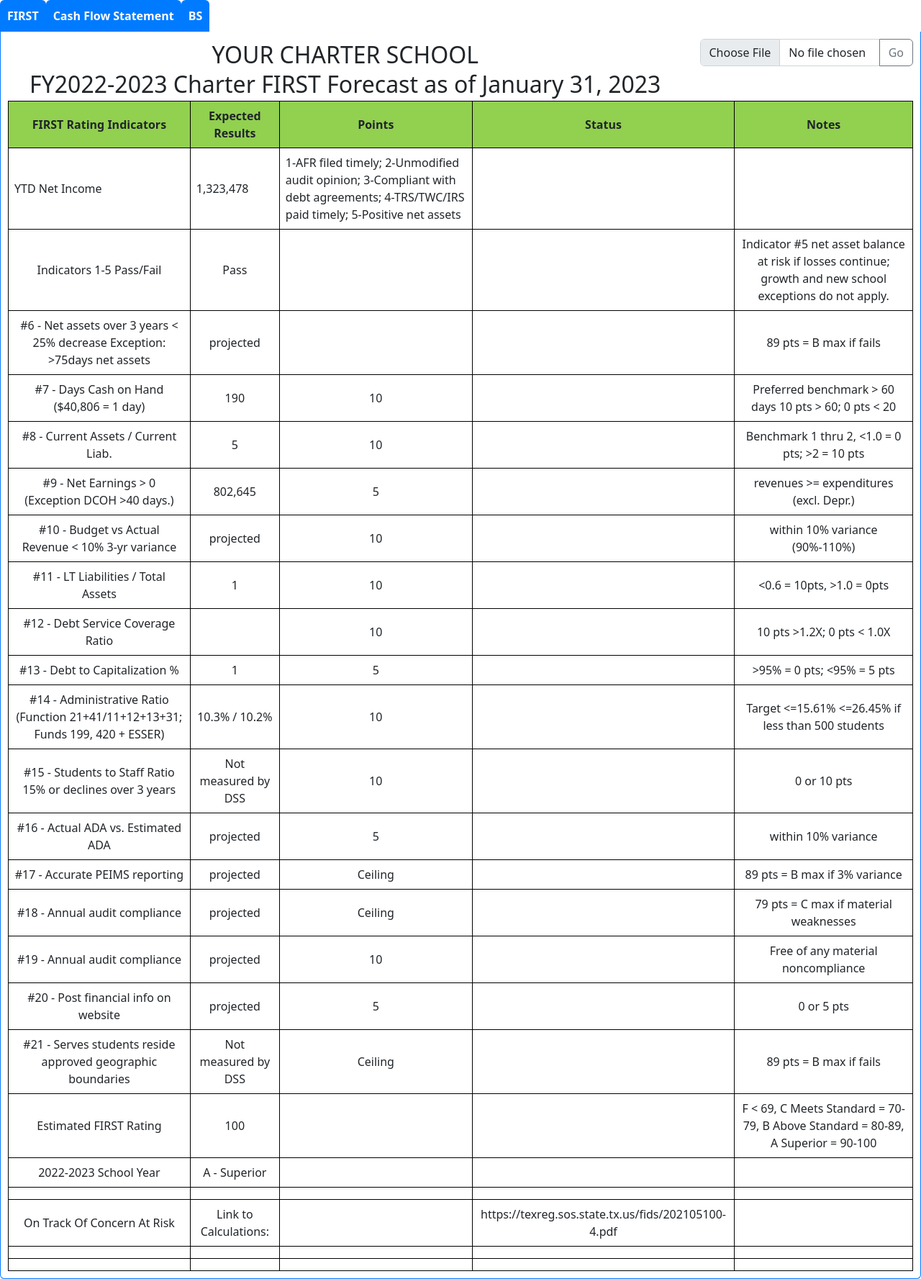
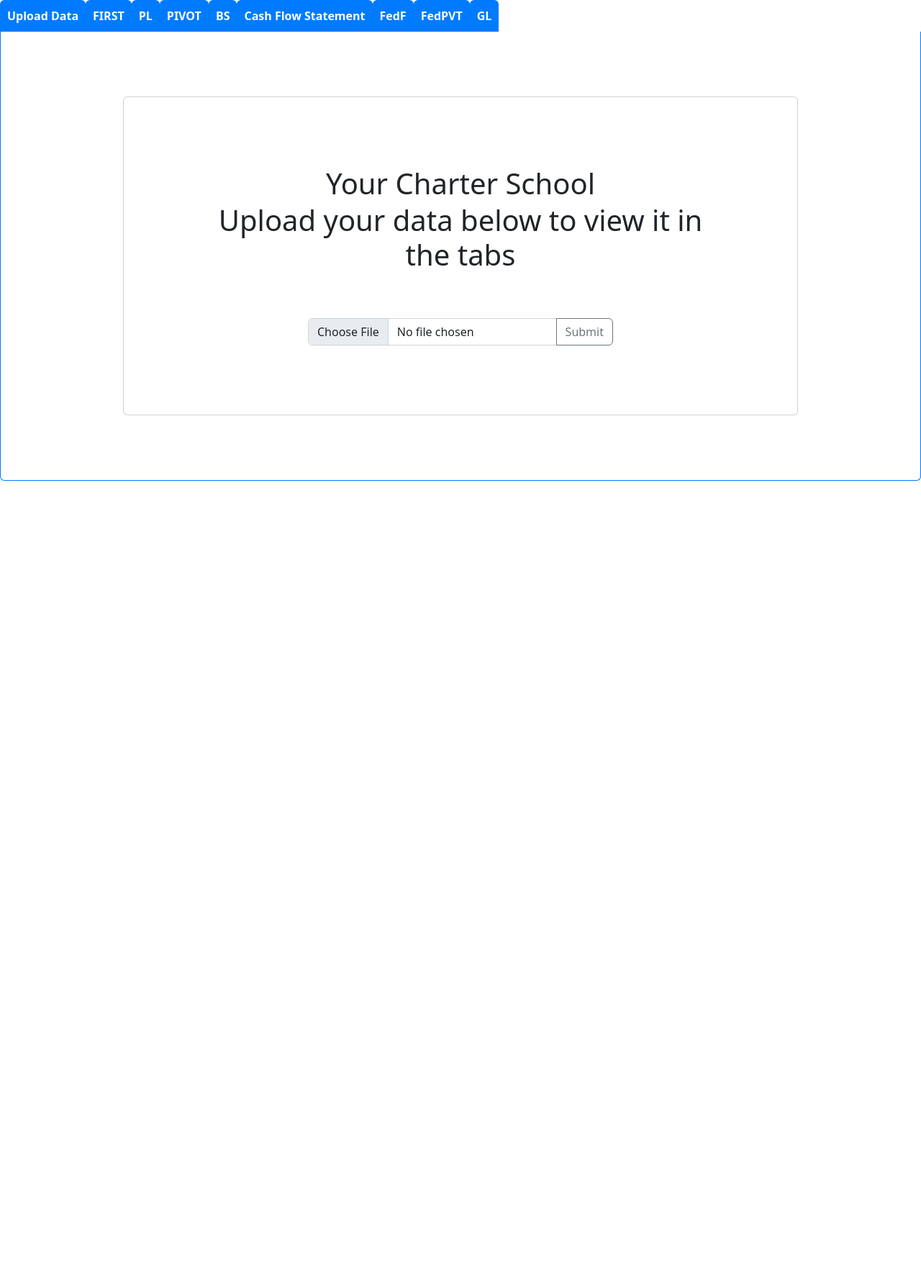
Before and after one commit to jhemp-sys/charter_school, a Django app: page / in a window 1280 px wide. Shown: the whole page at 72% size. After the commit the page ends 668 px from the top, so only its background shows below. Run offline with Django 3.2, Linux system fonts and the light colour scheme; data comes from the database, SQL or seed files in the repository.

Commit message:
Update upload function

```diff
--- a/datareader/templates/base.html
+++ b/datareader/templates/base.html
@@ -8,21 +8,52 @@
     <title>Your Charter School</title>
     <link rel="stylesheet" href="{% static 'css/style.css' %}">
     <link rel="stylesheet" href="https://cdn.jsdelivr.net/npm/bootstrap@5.2.3/dist/css/bootstrap.min.css">
+    <link rel="stylesheet" href="https://cdn.jsdelivr.net/npm/bootstrap-icons@1.10.5/font/bootstrap-icons.css">
 </head>
 <body>
     <div class="excel-tabs">
-        <div class="excel-tab active" onclick="toggleTab(1)">FIRST</div>
-        <div class="excel-tab" onclick="toggleTab(2)">Cash Flow Statement</div>
-        <div class="excel-tab" onclick="toggleTab(3)">BS</div>
+        <div class="excel-tab active" onclick="toggleTab(1)">Upload Data</div>
+        <div class="excel-tab" onclick="toggleTab(2)">FIRST</div>
+        <div class="excel-tab" onclick="toggleTab(3)">PL</div>
+        <div class="excel-tab" onclick="toggleTab(4)">PIVOT</div>
+        <div class="excel-tab" onclick="toggleTab(5)">BS</div>
+        <div class="excel-tab" onclick="toggleTab(6)">Cash Flow Statement</div>
+        <div class="excel-tab" onclick="toggleTab(7)">FedF</div>
+        <div class="excel-tab" onclick="toggleTab(8)">FedPVT</div>
+        <div class="excel-tab" onclick="toggleTab(9)">GL</div>
     </div>
 
     <div class="excel-content active" id="content1">
-        {% include 'FIRST.html' %}
+        {% include 'upload.html' %}
     </div>
+
     <div class="excel-content" id="content2">
+        {% include 'tables/FIRST.html' %}
+    </div>
+    <div class="excel-content" id="content3">
+        {% include 'tables/PL.html' %}
+    </div>
+    <div class="excel-content" id="content4">
+        {% include 'extensions/temp.html' %}
 
     </div>
-    <div class="excel-content" id="content3">
+    <div class="excel-content" id="content5">
+        {% include 'tables/BS.html' %}
+    </div>
+    <div class="excel-content" id="content6">
+        {% include 'extensions/temp.html' %}
+
+    </div>
+    <div class="excel-content" id="content7">
+        {% include 'extensions/temp.html' %}
+
+    </div>
+    <div class="excel-content" id="content8">
+        {% include 'extensions/temp.html' %}
+
+    </div>
+    <div class="excel-content" id="content9">
+        {% include 'extensions/temp.html' %}
 
     </div>
 
--- /dev/null
+++ b/datareader/templates/extensions/temp.html
@@ -0,0 +1,5 @@
+<h1>
+    TEMPORARY UNAVAILBLE
+    <br>
+    Working this page.....
+</h1>
--- /dev/null
+++ b/datareader/templates/tables/BS.html
@@ -0,0 +1,53 @@
+<div class="row  my-4">
+    <div class="col-lg-12">
+        <h2>YOUR CHARTER SCHOOL</h2>
+        <h2>FY2022-2023 Balance Sheet as of January 31, 2023</h2>
+    </div>
+</div>
+
+<table class="dataframe">
+    <thead class="custom-header">
+        <tr style="text-align: center; font-weight: bold;">
+        <td></td>
+        <td></td>
+        <td>FYE 2022<i class="bi bi-plus-square-fill" id="addButton"><i class="bi bi-dash-square-fill" id="minusButton"></i></i></td>
+        <td class="hidden-column">September</td>
+        <td class="hidden-column">October</td>
+        <td class="hidden-column">November</td>
+        <td class="hidden-column">December</td>
+        <td class="hidden-column">January</td>
+        <td class="hidden-column">February</td>
+        <td class="hidden-column">March</td>
+        <td class="hidden-column">April</td>
+        <td class="hidden-column">May</td>
+        <td class="hidden-column">June</td>
+        <td class="hidden-column">July</td>
+        <td class="hidden-column">August</td>
+        <td>FYTD Activity</td>
+        <td>As of January</td>
+        </tr>
+    </thead>
+    <tbody>
+        {% for bs in data.bs %}
+        <tr>
+            <td data-name="{{ bs.titles}}">{{ bs.titles}}</td>
+            <td data-name="{{ bs.extra}}">{{ bs.extra}}</td>
+            <td data-name="{{ bs.fye_year}}">{{ bs.fye_year}}</td>
+            <td data-name="{{ bs.september }}" class="hidden-column">{{ bs.september }}</td>
+            <td data-name="{{ bs.october }}" class="hidden-column"></td>
+            <td data-name="{{ bs.november }}" class="hidden-column"></td>
+            <td data-name="{{ bs.december }}" class="hidden-column"></td>
+            <td data-name="{{ bs.january }}" class="hidden-column"></td>
+            <td data-name="{{ bs.february }}" class="hidden-column"></td>
+            <td data-name="{{ bs.march }}" class="hidden-column">{{ bs.march }}</td>
+            <td data-name="{{ bs.april }}" class="hidden-column">{{ bs.april }}</td>
+            <td data-name="{{ bs.may }}" class="hidden-column">{{ bs.may }}</td>
+            <td data-name="{{ bs.june }}" class="hidden-column">{{ bs.june }}</td>
+            <td data-name="{{ bs.july }}" class="hidden-column">{{ bs.july }}</td>
+            <td data-name="{{ bs.august }}" class="hidden-column">{{ bs.august }}</td>
+            <td data-name="{{ bs.fytd_activity }}">{{ bs.fytd_activity }}</td>
+            <td data-name="{{ bs.as_of_january }}">{{ bs.as_of_january }}</td>
+        </tr>
+        {% endfor %}
+    </tbody>
+</table>
--- a/datareader/templates/FIRST.html
+++ b/datareader/templates/tables/FIRST.html
@@ -1,16 +1,7 @@
-<div class="row">
-    <div class="col-lg-9">
+<div class="row  my-4">
+    <div class="col-lg-12">
         <h2>YOUR CHARTER SCHOOL</h2>
         <h2>FY2022-2023 Charter FIRST Forecast as of January 31, 2023</h2>
-    </div>
-    <div class="col-lg-3">
-        <form method="post" action="{% url 'data_upload' %}" enctype="multipart/form-data">
-            {% csrf_token %}
-            <div class="input-group">
-                <input type="file" name="file" class="form-control" id="inputGroupFile04" aria-describedby="inputGroupFileAddon04" aria-label="Upload" required>
-                <button class="btn btn-outline-secondary" type="submit" id="inputGroupFileAddon04">Go</button>
-            </div>
-        </form>
     </div>
 </div>
 
@@ -25,7 +16,7 @@
         </tr>
     </thead>
     <tbody>
-        {% for entry in data %}
+        {% for entry in data.first %}
         <tr>
             <td>{{ entry.first_ratings }}</td>
             <td>{{ entry.expected_results }}</td>
--- /dev/null
+++ b/datareader/templates/tables/PL.html
@@ -0,0 +1,59 @@
+<div class="row  my-4">
+    <div class="col-lg-12">
+        <h2>YOUR CHARTER SCHOOL</h2>
+        <h2>FY2022-2023 Charter FIRST Forecast as of January 31, 2023</h2>
+    </div>
+</div>
+
+<table class="dataframe">
+    <thead class="custom-header">
+        <tr style="text-align: center; font-weight: bold;">
+        <td></td>
+        <td></td>
+        <td></td>
+        <td>Amende Budget</td>
+        <td>YTD Budget</td>
+        <td>September</td>
+        <td>October</td>
+        <td>November</td>
+        <td>December</td>
+        <td>January</td>
+        <td>February</td>
+        <td>March</td>
+        <td>April</td>
+        <td>May</td>
+        <td>June</td>
+        <td>July</td>
+        <td>August</td>
+        <td>Year-to-Date</td>
+        <td>Variances</td>
+        <td>Var</td>
+        </tr>
+    </thead>
+    <tbody>
+        {% for pl in data.pl %}
+        <tr>
+            <td>{{ pl.numbers }}</td>
+            <td>{{ pl.titles }}</td>
+            <td>{{ pl.extra }}</td>
+            <td>{{ pl.ammended_budget }}</td>
+            <td>{{ pl.ytd_budget }}</td>
+            <td>{{ pl.september }}</td>
+            <td>{{ pl.october }}</td>
+            <td>{{ pl.november }}</td>
+            <td>{{ pl.december }}</td>
+            <td>{{ pl.january }}</td>
+            <td>{{ pl.february }}</td>
+            <td>{{ pl.march }}</td>
+            <td>{{ pl.april }}</td>
+            <td>{{ pl.may }}</td>
+            <td>{{ pl.june }}</td>
+            <td>{{ pl.july }}</td>
+            <td>{{ pl.august }}</td>
+            <td>{{ pl.year_to_date }}</td>
+            <td>{{ pl.variances }}</td>
+            <td>{{ pl.var }}</td>
+        </tr>
+        {% endfor %}
+    </tbody>
+</table>
--- a/datareader/templates/upload.html
+++ b/datareader/templates/upload.html
@@ -1,13 +1,16 @@
-<!DOCTYPE html>
-<html>
-<head>
-    <title>Data Upload</title>
-</head>
-<body>
-    <form method="post" enctype="multipart/form-data">
-        {% csrf_token %}
-        <input type="file" name="file" required>
-        <button type="submit">Upload</button>
-    </form>
-</body>
-</html>
+
+<div class="card">
+    <div class="card-body">
+        <div class="head-container">
+            <h1>Your Charter School</h1>
+            <h1>Upload your data below to view it in the tabs</h1>
+            <form method="post" action="{% url 'data_upload' %}" class="form-upload" enctype="multipart/form-data">
+                {% csrf_token %}
+                <div class="input-group">
+                    <input type="file" name="file" class="form-control" id="inputGroupFile04" aria-describedby="inputGroupFileAddon04" aria-label="Upload" required>
+                    <button class="btn btn-outline-secondary" type="submit" id="inputGroupFileAddon04">Submit</button>
+                </div>
+            </form>
+        </div>
+    </div>
+</div>
--- a/datareader/views.py
+++ b/datareader/views.py
@@ -2,7 +2,7 @@ import os
 from django.conf import settings
 from django.shortcuts import render
 from django.views import View
-from datareader.models import Datas
+from datareader.models import First, BS, PL
 import pandas as pd
 import numpy as np
 from datetime import datetime
@@ -11,46 +11,147 @@ from django.shortcuts import redirect
 
 
 def main(request):
-    data = Datas.objects.all()
+    first_data = First.objects.all()
+    bs_data = BS.objects.all()
+    pl_data = PL.objects.all()
+    data = {
+        "first": first_data,
+        "bs":bs_data,
+        "pl":pl_data
+    }
     return render(request, 'base.html', {"data":data})
 
 def upload(request):
-    return render(request, 'upload.html')
+    file_upload = request.FILES['file']
 
-def first(request):
-    data = Datas.objects.all()
-    return render(request, 'FIRST.html', {'data': data})
+    first_post(file_upload, "FIRST")
+    pl_post(file_upload,"PL")
+    bs_post(file_upload, "BS")
+    return redirect("main")
 
-
-def post(request):
-    file = request.FILES['file']
+def first_post(file, sheetname):
+    now = datetime.now()
+    record_date = now.strftime("%m-%d-%Y")
+    record_dir = os.path.join(settings.MEDIA_ROOT, f"Record-{record_date}")
+    os.makedirs(record_dir, exist_ok=True)
 
     # Save previous data to a file
-    previous_data = Datas.objects.all()
+    previous_data = First.objects.all()
     if previous_data.exists():
         previous_data_values = previous_data.values()
         df = pd.DataFrame.from_records(previous_data_values)
         # Create the filename using datetime as a pure number
-        now = datetime.now()
         timestamp = now.strftime("%m-%d-%Y (%H-%M)")
-        filename = f"previous_data {timestamp}.csv"
-        previous_data_path = os.path.join(settings.MEDIA_ROOT, filename)
+        filename = f"FIRST {timestamp}.csv"
+        previous_data_path = os.path.join(record_dir, filename)
         df.to_csv(previous_data_path, index=False)
 
+    # sheet_name = "FIRST"
+    sheet_name = sheetname
     # Process the new data
-    data = pd.read_excel(file, header=2, usecols="A:E")
-    data = data.fillna('')  # Replace NaN values with empty strings
-    data = data.applymap(lambda x: '{:,.0f}'.format(x).replace('-', '') if pd.notnull(x) and isinstance(x, float) else x)
-    new_data = []
-    for _, row in data.iterrows():
-        new_data.append(Datas(
-            first_ratings=row['FIRST Rating Indicators'],
-            expected_results=row['Expected \nResults'],
-            points=row['Points'],
-            status=row['Status'],
-            notes=row['Notes'],
+    first_data = pd.read_excel(file,sheet_name=sheet_name , header=2, usecols="A:E")
+    first_data = first_data.fillna('')  # Replace NaN values with empty strings
+    first_data = first_data.applymap(lambda x: '{:,.0f}'.format(x).replace('-', '') if pd.notnull(x) and isinstance(x, float) else x)
+    new_first_data = []
+    for _, row in first_data.iterrows():
+        new_first_data.append(First(
+            first_ratings=row.iloc[0],
+            expected_results=row.iloc[1],
+            points=row.iloc[2],
+            status=row.iloc[3],
+            notes=row.iloc[4],
         ))
-    Datas.objects.all().delete()
-    Datas.objects.bulk_create(new_data)
+    First.objects.all().delete()
+    First.objects.bulk_create(new_first_data)
+    return 1
 
-    return redirect('main')
+def pl_post(file, sheetname):
+    now = datetime.now()
+    record_date = now.strftime("%m-%d-%Y")
+    record_dir = os.path.join(settings.MEDIA_ROOT, f"Record-{record_date}")
+    os.makedirs(record_dir, exist_ok=True)
+
+    previous_data = PL.objects.all()
+    if previous_data.exists():
+        previous_data_values = previous_data.values()
+        df = pd.DataFrame.from_records(previous_data_values)
+        # Create the filename using datetime as a pure number
+        timestamp = now.strftime("%m-%d-%Y (%H-%M)")
+        filename = f"PL {timestamp}.csv"
+        previous_data_path = os.path.join(record_dir, filename)
+        df.to_csv(previous_data_path, index=False)
+
+    # sheet_name = "PL"
+    sheet_name = sheetname
+    # Process the new data
+    pl_data = pd.read_excel(file,sheet_name=sheet_name , header=2, usecols="A:V")
+    pl_data = pl_data.fillna('')  # Replace NaN values with empty strings
+    pl_data = pl_data.applymap(lambda x: '{:,.0f}'.format(x).replace('-', '') if pd.notnull(x) and isinstance(x, float) else x)
+    new_pl_data = []
+    for _, row in pl_data.iterrows():
+        new_pl_data.append(PL(
+            numbers = row.iloc[0],
+            titles = row.iloc[1],
+            extra = row.iloc[2],
+            ammended_budget = row.iloc[3],
+            ytd_budget = row.iloc[4],
+            september = row.iloc[6],
+            october = row.iloc[7],
+            november = row.iloc[8],
+            december = row.iloc[9],
+            january = row.iloc[10],
+            february = row.iloc[11],
+            march = row.iloc[12],
+            april = row.iloc[13],
+            may = row.iloc[14],
+            june = row.iloc[15],
+            july = row.iloc[16],
+            august = row.iloc[17],
+            year_to_date = row.iloc[19],
+            variances = row.iloc[20],
+            var = row.iloc[21]
+        ))
+    PL.objects.all().delete()
+    PL.objects.bulk_create(new_pl_data)
+    return 1
+
+def bs_post(file, sheetname):
+    now = datetime.now()
+    record_date = now.strftime("%m-%d-%Y")
+    record_dir = os.path.join(settings.MEDIA_ROOT, f"Record-{record_date}")
+    os.makedirs(record_dir, exist_ok=True)
+
+    previous_data = BS.objects.all()
+    if previous_data.exists():
+        previous_data_values = previous_data.values()
+        df = pd.DataFrame.from_records(previous_data_values)
+        # Create the filename using datetime as a pure number
+        timestamp = now.strftime("%m-%d-%Y (%H-%M)")
+        filename = f"Balance Sheet(BS) {timestamp}.csv"
+        previous_data_path = os.path.join(record_dir, filename)
+        df.to_csv(previous_data_path, index=False)
+
+    # sheet_name = "BS"
+    sheet_name = sheetname
+    # Process the new data
+    bs_data = pd.read_excel(file,sheet_name=sheet_name , header=2, usecols="D:U")
+    bs_data = bs_data.fillna('')  # Replace NaN values with empty strings
+    bs_data = bs_data.applymap(lambda x: '{:,.0f}'.format(x).replace('-', '') if pd.notnull(x) and isinstance(x, float) else x)
+    new_bs_data = []
+    for _, row in bs_data.iterrows():
+        new_bs_data.append(BS(
+            titles = row.iloc[0],
+            extra = row.iloc[1],
+            fye_year=row['FYE 2022'],
+            september=row['September'],
+            october=row['October'],
+            november=row['November'],
+            december=row['December'],
+            january=row['January'],
+            february=row['February'],
+            fytd_activity=row['FYTD \nActivity'],
+            as_of_january=row['As of January'],
+        ))
+    BS.objects.all().delete()
+    BS.objects.bulk_create(new_bs_data)
+    return 1
--- a/excelreader/static/css/style.css
+++ b/excelreader/static/css/style.css
@@ -1,3 +1,6 @@
+@import url("https://cdn.jsdelivr.net/npm/bootstrap-icons@1.10.5/font/bootstrap-icons.css");
+
+
 .excel-tabs {
 display: flex;
 justify-content: flex-start;
@@ -33,7 +36,7 @@
 
 .excel-content table th,
 .excel-content table td {
-        border: 1px solid black;
+    /* border: 1px solid black; */
     padding: 8px;
 }
 
@@ -60,7 +63,7 @@
     border-collapse: collapse;
 }
 .dataframe, th, td {
-        border: 1px solid black;
+    /* border: 1px solid black; */
     padding: 8px;
 
 }
@@ -88,3 +91,40 @@
     max-width: 50px;
     max-height: 35px;
 }
+
+.head-container{
+    margin: 5rem;
+}
+
+.form-upload{
+    margin: 4rem 10rem;
+}
+.card{
+    margin: 5rem 10rem;
+}
+
+
+.foldable-table {
+    border-collapse: collapse;
+    width: 100%;
+}
+
+.foldable-table th,
+.foldable-table td {
+    padding: 8px;
+    text-align: left;
+    border-bottom: 1px solid #ddd;
+}
+
+.foldable-table .fold-button {
+    cursor: pointer;
+    padding: 5px;
+}
+
+.hidden-column {
+    display: none;
+}
+
+.minusButton{
+    display: none;
+}
--- a/excelreader/static/js/main.js
+++ b/excelreader/static/js/main.js
@@ -8,3 +8,27 @@ function toggleTab(tabNumber) {
     document.getElementById("content" + tabNumber).classList.add("active");
     tabs[tabNumber - 1].classList.add("active");
 }
+
+const addButton = document.getElementById('addButton');
+const minusButton = document.getElementById('minusButton');
+const hiddenColumns = document.getElementsByClassName('hidden-column');
+
+    addButton.addEventListener('click', function () {
+        for (let i = 0; i < hiddenColumns.length; i++) {
+            // if (hiddenColumns[i].style.display === 'none') {
+            //     hiddenColumns[i].style.display = 'table-cell';
+            //     foldButton.textContent = 'Fold';
+            // } else {
+            //     hiddenColumns[i].style.display = 'none';
+            //     foldButton.textContent = 'Unfold';
+            // }
+            hiddenColumns[i].style.display = 'table-cell';
+        }
+    });
+
+    minusButton.addEventListener('click', function(){
+        addButton.style.display = 'none';
+        for (let i=0; i<hiddenColumns.length; i++){
+            hiddenColumns[i].style.display = 'none';
+        }
+    })
--- a/excelreader/urls.py
+++ b/excelreader/urls.py
@@ -21,6 +21,10 @@ from datareader.views import *
 urlpatterns = [
     path('admin/', admin.site.urls),
     path('', main, name='main'),
-    path('upload/', post, name='data_upload'),
+    path('upload/', upload, name='data_upload'),
+    path('upload/first', first_post, name='first_post'),
+    path('upload/bs', bs_post, name='bs_post'),
+    path('upload/pl', pl_post, name='pl_post'),
+    # path('table/bs', bs, name='bs'),
     # path('table/', DataTableView.as_view(), name='data_table'),
 ]
```
Also changed, not shown: datareader/models.py (+49 -2 lines), db.sqlite3. Lines whose indentation alone changed are shown as unchanged.
